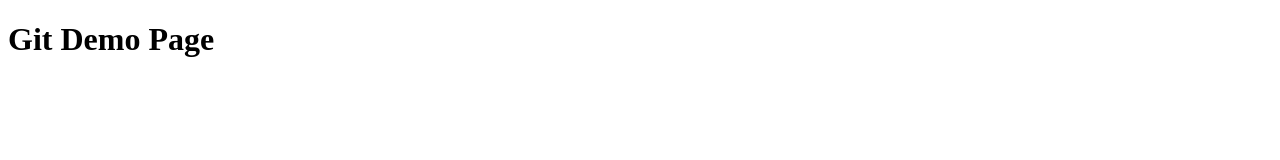
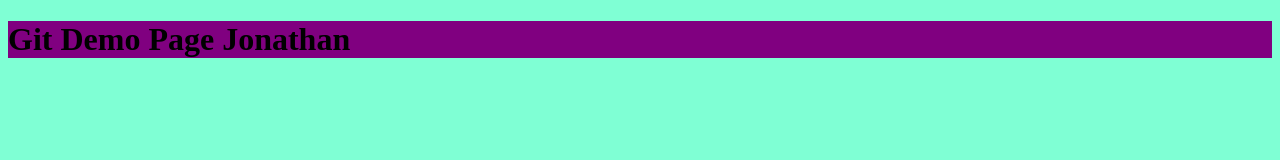
Before and after one commit to akapurpp/playlist, a plain HTML site: page index.html in a window 1280 px wide. Drawn offline with Linux system fonts and the light colour scheme.

Commit message:
add basic styles

```diff
--- a/index.html
+++ b/index.html
@@ -5,9 +5,10 @@
     <meta http-equiv="X-UA-Compatible" content="IE=edge">
     <meta name="viewport" content="width=device-width, initial-scale=1.0">
     <title>Document</title>
+    <link rel="stylesheet" href="styles.css">
 </head>
 <body>
-   <h1>Git Demo Page</h1>
+   <h1>Git Demo Page Jonathan</h1>
     <script src="app.js"></script>
 </body>
 </html>
--- /dev/null
+++ b/styles.css
@@ -0,0 +1,8 @@
+body {
+    background-color: aquamarine;
+}
+
+h1 {
+    background-color: purple
+    ;
+}
```
